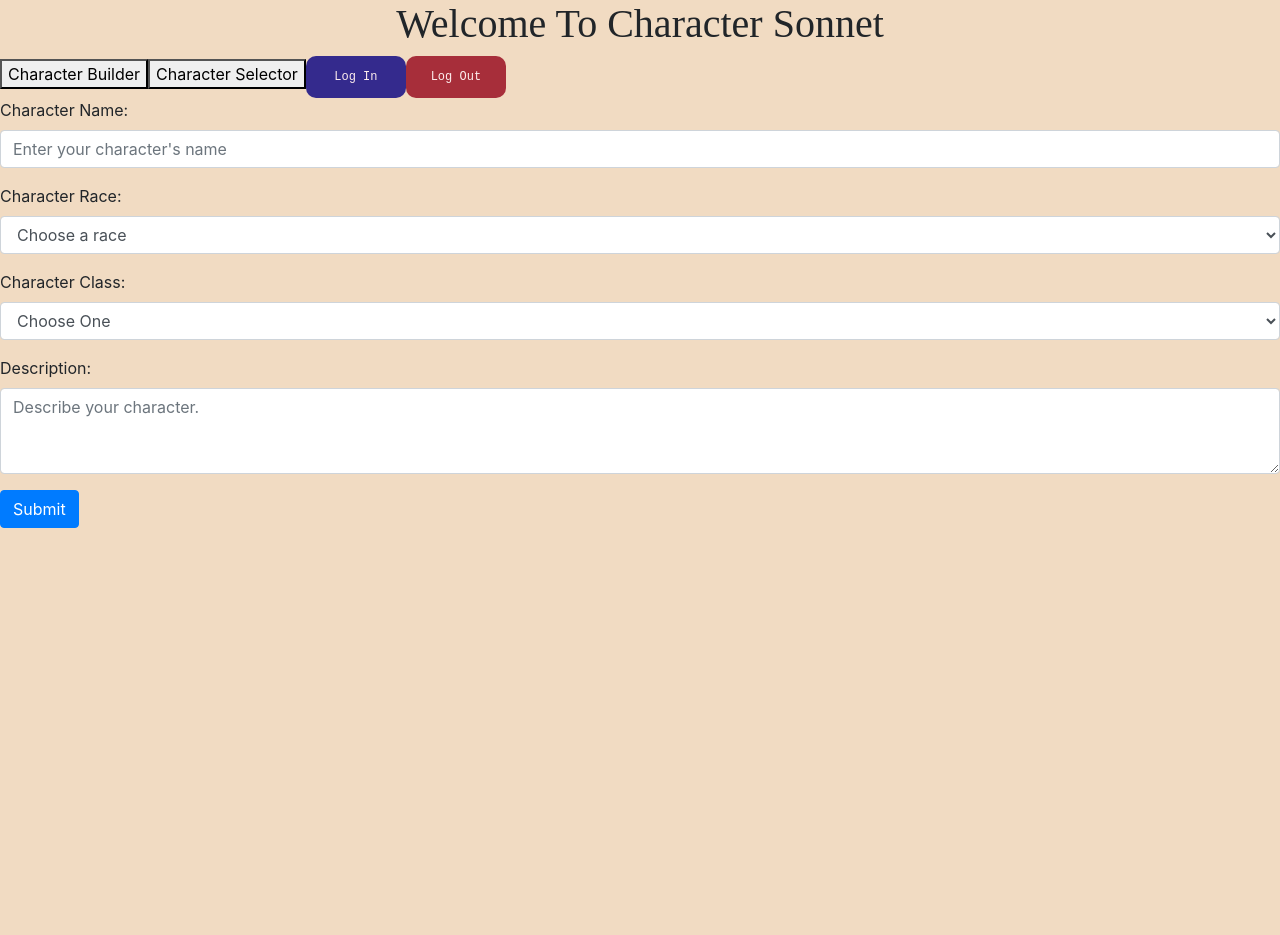
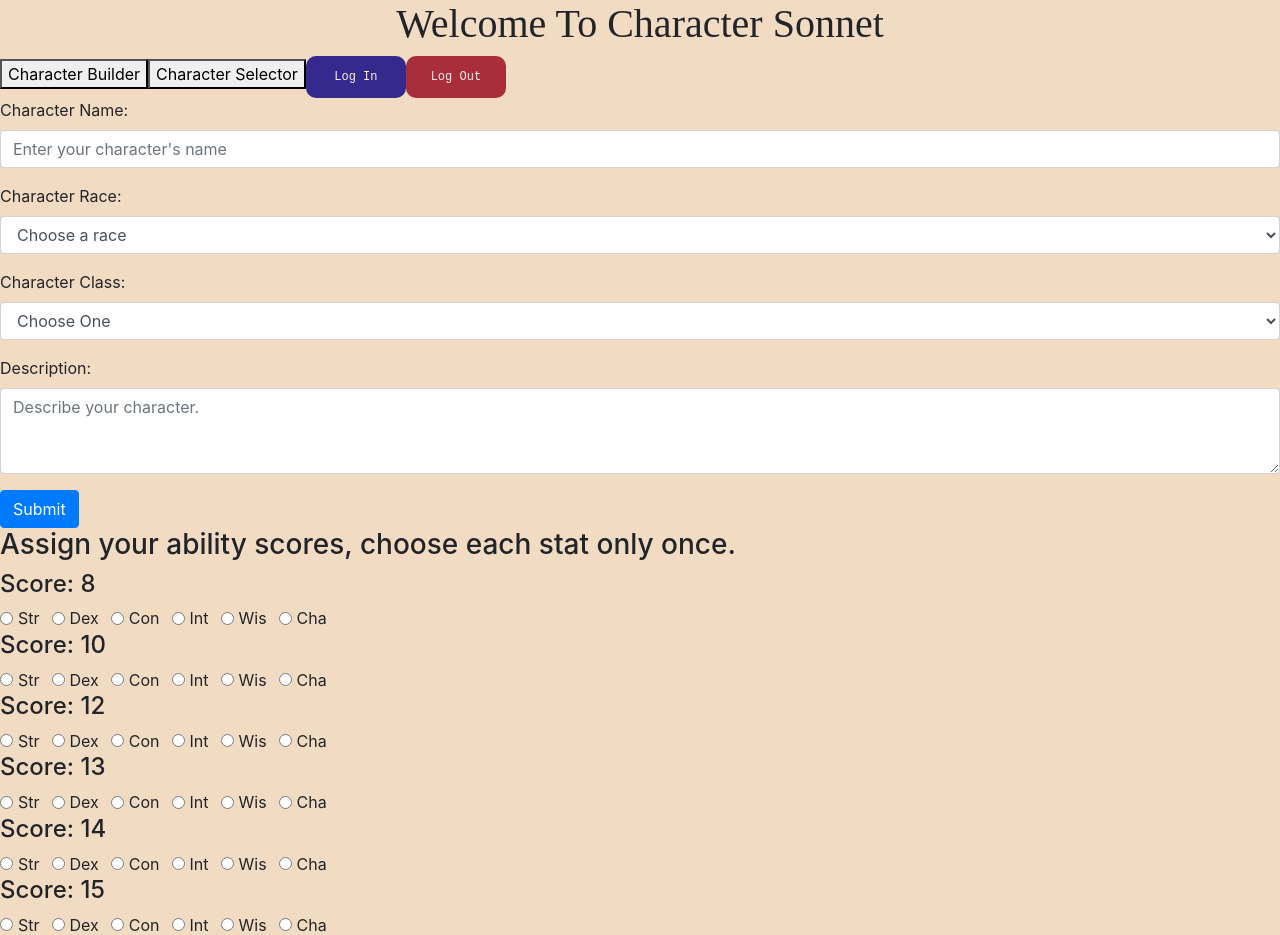
Before and after one commit to Roll-Noon-A-Barbaric-Sonnet/Roll-Noon, a React (Create React App) app: page /builder in a window 1280 px wide. Shown: the top 935 px of the page. Before the commit the page ends 800 px from the top, so only its background shows below. Built offline with nearby package versions, Linux system fonts and the light colour scheme; a web font is replaced by a local one.

Commit message:
radioStats working

```diff
--- a/src/App.js
+++ b/src/App.js
@@ -3,6 +3,7 @@ import React from 'react';
 import CharacterForm from './classes/CharacterForm';
 import CharacterMenu from './classes/CharacterMenu';
 import Header from './classes/Header';
+import RadioStats from './classes/RadioStats';
 import {
   BrowserRouter as Router,
   Switch,
@@ -27,6 +28,7 @@ class App extends React.Component {
           <CharacterForm />
           </Route>
         </Switch>
+        <RadioStats/>
       </Router>
     );
   }
--- /dev/null
+++ b/src/classes/RadioStats.js
@@ -0,0 +1,103 @@
+import React from 'react';
+import Form from 'react-bootstrap/Form';
+import Button from 'react-bootstrap/Button';
+
+class RadioStats extends React.Component {
+  constructor(props) {
+    super(props);
+    this.state = {
+      queryArray: [8,10,12,13,14,15],
+      stats: ['','','','','','']
+
+    };
+  };
+
+  radioChange = (group, value) => {
+    let tempArr = this.state.stats
+    tempArr[group]=value;
+    this.setState({
+      stats:tempArr
+    });
+  }
+
+  handleSubmit = (e) => {
+    e.preventDefault()
+    let scores = this.state.queryArray;
+    let attributes = this.state.stats;
+    console.log(attributes)
+    if (attributes.reduce((dups,att)=>attributes.filter(at=>att==at).length!==1?dups=dups+1:dups,0)===0) {
+      let statObj = {}
+      for (let i=0;i<6;i++) {
+        statObj[attributes[i]]=scores[i];
+      }
+      console.log(statObj);
+    } else {
+        alert('Please choose each stat only once.');
+    };
+
+  }
+  render () {
+    return (
+      <Form onSubmit={this.handleSubmit}>
+        <h3>Assign your ability scores, choose each stat only once.</h3>
+        <h4>{`Score: ${this.state.queryArray[0]}`}</h4>
+        <div id='0'>
+          <Form.Check inline label="Str" name='group1' type='radio' onChange={()=>this.radioChange(0,'str')}/>
+          <Form.Check inline label="Dex" name='group1' type='radio' onChange={()=>this.radioChange(0,'dex')}/>
+          <Form.Check inline label="Con" name='group1' type='radio' onChange={()=>this.radioChange(0,'con')}/>
+          <Form.Check inline label="Int" name='group1' type='radio' onChange={()=>this.radioChange(0,'int')}/>
+          <Form.Check inline label="Wis" name='group1' type='radio' onChange={()=>this.radioChange(0,'wis')}/>
+          <Form.Check inline label="Cha" name='group1' type='radio' onChange={()=>this.radioChange(0,'cha')}/>
+        </div>
+        <h4>{`Score: ${this.state.queryArray[1]}`}</h4>
+        <div id='1'>
+          <Form.Check inline label="Str" name='group2' type='radio' onChange={()=>this.radioChange(1,'str')}/>
+          <Form.Check inline label="Dex" name='group2' type='radio' onChange={()=>this.radioChange(1,'dex')}/>
+          <Form.Check inline label="Con" name='group2' type='radio' onChange={()=>this.radioChange(1,'con')}/>
+          <Form.Check inline label="Int" name='group2' type='radio' onChange={()=>this.radioChange(1,'int')}/>
+          <Form.Check inline label="Wis" name='group2' type='radio' onChange={()=>this.radioChange(1,'wis')}/>
+          <Form.Check inline label="Cha" name='group2' type='radio' onChange={()=>this.radioChange(1,'cha')}/>
+        </div>
+        <h4>{`Score: ${this.state.queryArray[2]}`}</h4>
+        <div id='2'>
+          <Form.Check inline label="Str" name='group3' type='radio' onChange={()=>this.radioChange(2,'str')}/>
+          <Form.Check inline label="Dex" name='group3' type='radio' onChange={()=>this.radioChange(2,'dex')}/>
+          <Form.Check inline label="Con" name='group3' type='radio' onChange={()=>this.radioChange(2,'con')}/>
+          <Form.Check inline label="Int" name='group3' type='radio' onChange={()=>this.radioChange(2,'int')}/>
+          <Form.Check inline label="Wis" name='group3' type='radio' onChange={()=>this.radioChange(2,'wis')}/>
+          <Form.Check inline label="Cha" name='group3' type='radio' onChange={()=>this.radioChange(2,'cha')}/>
+        </div>
+        <h4>{`Score: ${this.state.queryArray[3]}`}</h4>
+        <div id='3'>
+          <Form.Check inline label="Str" name='group4' type='radio' onChange={()=>this.radioChange(3,'str')}/>
+          <Form.Check inline label="Dex" name='group4' type='radio' onChange={()=>this.radioChange(3,'dex')}/>
+          <Form.Check inline label="Con" name='group4' type='radio' onChange={()=>this.radioChange(3,'con')}/>
+          <Form.Check inline label="Int" name='group4' type='radio' onChange={()=>this.radioChange(3,'int')}/>
+          <Form.Check inline label="Wis" name='group4' type='radio' onChange={()=>this.radioChange(3,'wis')}/>
+          <Form.Check inline label="Cha" name='group4' type='radio' onChange={()=>this.radioChange(3,'cha')}/>
+        </div>
+        <h4>{`Score: ${this.state.queryArray[4]}`}</h4>
+        <div id='4'>
+          <Form.Check inline label="Str" name="group5" type='radio' onChange={()=>this.radioChange(4,'str')}/>
+          <Form.Check inline label="Dex" name="group5" type='radio' onChange={()=>this.radioChange(4,'dex')}/>
+          <Form.Check inline label="Con" name="group5" type='radio' onChange={()=>this.radioChange(4,'con')}/>
+          <Form.Check inline label="Int" name="group5" type='radio' onChange={()=>this.radioChange(4,'int')}/>
+          <Form.Check inline label="Wis" name="group5" type='radio' onChange={()=>this.radioChange(4,'wis')}/>
+          <Form.Check inline label="Cha" name="group5" type='radio' onChange={()=>this.radioChange(4,'cha')}/>
+        </div>
+        <h4>{`Score: ${this.state.queryArray[5]}`}</h4>
+        <div id='5'>
+          <Form.Check inline label="Str" name="group6" type='radio' onChange={()=>this.radioChange(5,'str')}/>
+          <Form.Check inline label="Dex" name="group6" type='radio' onChange={()=>this.radioChange(5,'dex')}/>
+          <Form.Check inline label="Con" name="group6" type='radio' onChange={()=>this.radioChange(5,'con')}/>
+          <Form.Check inline label="Int" name="group6" type='radio' onChange={()=>this.radioChange(5,'int')}/>
+          <Form.Check inline label="Wis" name="group6" type='radio' onChange={()=>this.radioChange(5,'wis')}/>
+          <Form.Check inline label="Cha" name="group6" type='radio' onChange={()=>this.radioChange(5,'cha')}/>
+        </div>
+        <Button type='submit'>Finalize</Button>
+      </Form>
+    );
+  };
+}
+
+export default RadioStats;
--- a/src/classes/StatSelector.js
+++ b/src/classes/StatSelector.js
@@ -1,6 +1,6 @@
 import React from 'react';
 import Form from 'react-bootstrap/Form'
-import { Button } from 'react-bootstrap';
+import Button from 'react-bootstrap/Button';
 
 class StatSelector extends React.Component {
 constructor(props) {
@@ -14,11 +14,11 @@ constructor(props) {
     con: 0,
     int: 0,
     wis: 0,
-    cha: 0,
+    cha: 0
   }
 }
 
-// Halndlers for each input box
+// Handlers for each input box
 strHandler = e => {
   console.log(e.target.value)
   this.setState({str: e.target.value})
@@ -67,12 +67,12 @@ wisHandler = e => {
 }
 
 chaHandler = e => {
-  this.setState({cha: e.value})
-  let stats = [this.state.str, this.state.dex, this.state.con, this.state.int, this.state.wis, this.state.cha]
+  this.setState({cha: e.value});
+  let stats = [this.state.str, this.state.dex, this.state.con, this.state.int, this.state.wis, this.state.cha];
   console.log(stats);
   let validStats = this.state.validStats.filter(i => !stats.includes(i) && i!=e.target.value);
   console.log(validStats);
-  this.setState({validStats})
+  this.setState({validStats});
 }
 
 handleSubmit = e => {}
@@ -80,8 +80,7 @@ handleSubmit = e => {}
 //resets stats to 0, resets validStats arr
 resetStats = e => {
   e.preventDefault();
-  this.setState({validStats: [8,10,12,13,14,15]})
-  this.setState({str: 0, dex: 0, con: 0, int: 0, wis: 0, cha: 0})
+  this.setState({validStats: [8,10,12,13,14,15],str: 0, dex: 0, con: 0, int: 0, wis: 0, cha: 0});
 }
 
   render () {
```
